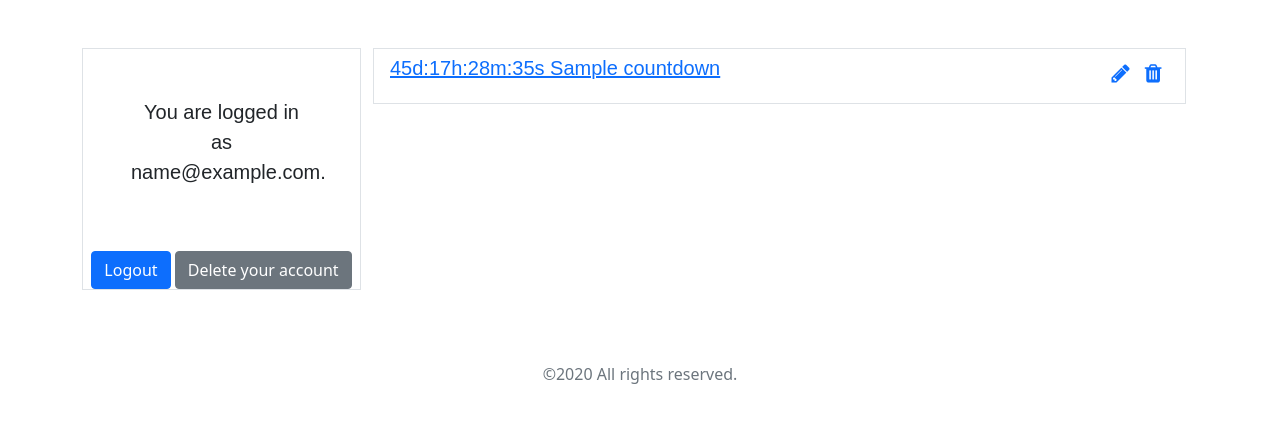
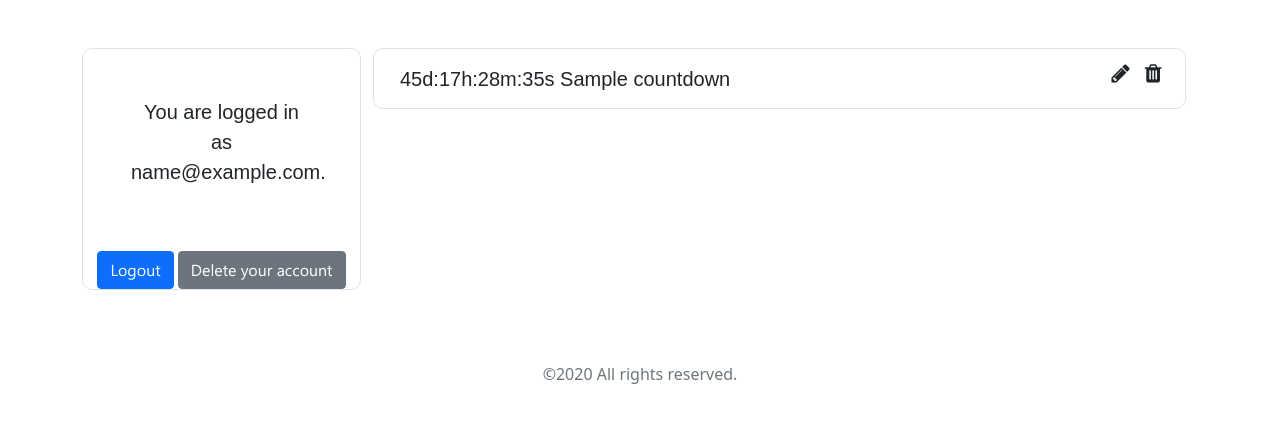
Before and after one commit to kokokojo2/CountDown, a Django app: page /countdown/dashboard/ in a window 1280 px wide. Shown: the part 62-485 px from the top of the page. Run offline with Django 3.2, Linux system fonts and the light colour scheme; a user stored in the database is signed in; tables that the repository leaves empty hold one stand-in row (values such as "Sample post").

Commit message:
dashboard template completed

```diff
--- a/home/static/styles.css
+++ b/home/static/styles.css
@@ -8,3 +8,30 @@
         font-family: "Segoe UI Light", sans-serif;
         font-size: 20px;
 }
+
+.regular-text{
+    font-family: "Segoe UI Regular", sans-serif;
+    font-size: 20px;
+    margin: 10px;
+}
+
+.round{
+    border-radius: 10px;
+}
+
+.no-decoration{
+    text-decoration: none;
+    color: #212529;
+}
+
+.no-decoration:hover{
+    color: #212529;
+}
+
+.countdown{
+    margin-bottom: 12px;
+}
+
+.btn{
+    font-family: "Segoe UI Regular", sans-serif;
+}
```
